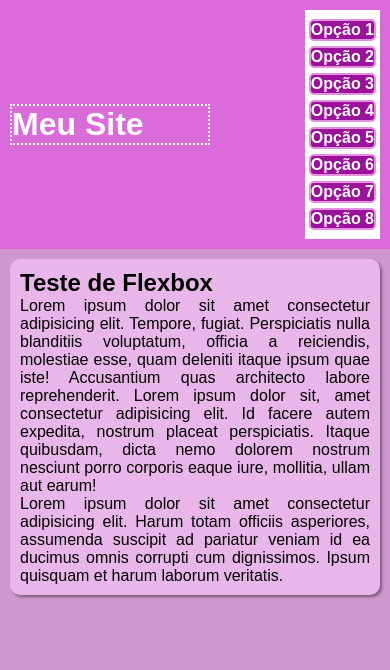
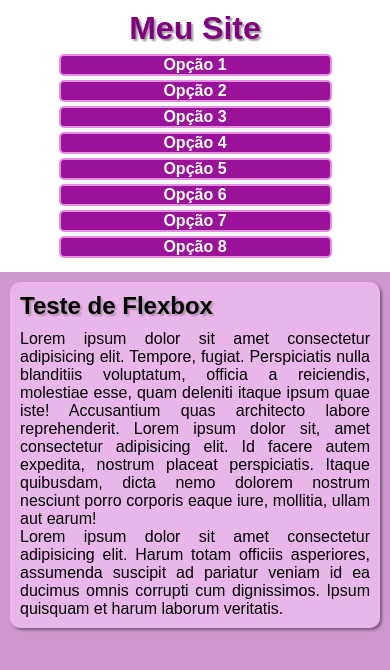
Before and after one commit to Bianca-0603/Aulas, a plain HTML site: page Curso- Gauanabara/FLEXBOX/site-com-flexbox.html in a window 390 px wide. Drawn offline with Linux system fonts and the light colour scheme.

Commit message:
Menu Flexbox com Media Queries

```diff
--- /dev/null
+++ b/Curso- Gauanabara/FLEXBOX/mediaqueries-site.css
@@ -0,0 +1,20 @@
+
+@media (max-width: 580px) {
+    header, header > nav {
+        background-color:  white;
+        color: purple;
+        text-align: center;
+        flex-flow: column nowrap;
+    }
+
+    h1 {
+        flex-basis: 40px;
+    }
+
+nav, a {
+    width: 70vw;
+    justify-content: center;
+    align-items: center;
+}
+
+}
--- a/Curso- Gauanabara/FLEXBOX/site-com-flexbox.html
+++ b/Curso- Gauanabara/FLEXBOX/site-com-flexbox.html
@@ -4,6 +4,7 @@
     <meta charset="UTF-8">
     <meta name="viewport" content="width=device-width, initial-scale=1.0">
 <link rel="stylesheet" href="site.css">
+<link rel="stylesheet" href="mediaqueries-site.css">
 
     <title>Site com Flexbox</title>
 </head>
@@ -12,7 +13,6 @@
 <header>
 <h1>Meu Site</h1>
 <nav>
-<menu>
     <a href="#">Opção 1</a>
     <a href="#">Opção 2</a>
     <a href="#">Opção 3</a>
@@ -21,7 +21,7 @@
     <a href="#">Opção 6</a>
     <a href="#">Opção 7</a>
     <a href="#">Opção 8</a>
-</menu>
+
 </nav>
 </header>
 
--- a/Curso- Gauanabara/FLEXBOX/site.css
+++ b/Curso- Gauanabara/FLEXBOX/site.css
@@ -18,28 +18,32 @@ background-color: rgb(219, 106, 219);
 color: white;
 padding: 10px;
 display: flex;
-flex-flow: row nowrap;
+flex-flow: row wrap;
 justify-content: space-between;
 align-items: center;
 
 }
 
 h1 {
-border: 2px dotted white;
+/* border: 2px dotted rgb(0, 0, 0);    */
+text-shadow: 2px 2px 2px rgba(0, 0, 0, 0.411);
 justify-content: center;
 align-items: center;
-flex: 0 0 200px;
+flex: 0 0 150px;
 }
 
 nav {
-border: 2px dotted white;
+/* border: 2px dotted rgb(19, 19, 19);  */
 padding: 2px;
 display: flex;
+flex-flow: row wrap;
 justify-content: flex-end;
 }
 
 
 a {
+display: flex;
+justify-content: flex-end;
 flex: 1 1 auto;
 background-color: rgb(153, 18, 153);
 border: 2px solid rgb(228, 144, 224);
@@ -51,14 +55,12 @@ font-size: 1em;
 text-decoration: none;
 padding: 5x;
 margin: 2px 2px;
-display: flex;
-flex-flow: column wrap;
 }
 
 a:hover {
     background-color: white;
     color: purple;
-transition: 0.8s;
+    transition: 0.8s;
 }
 
 main {
@@ -69,22 +71,13 @@ main {
     box-shadow: 2px 2px 3px rgba(0, 0, 0, 0.411);
 }
 
+h2 {
+    text-shadow: 2px 2px 2px rgba(54, 53, 53, 0.322);
+    font-weight: bold;
+    margin-bottom: 10px;
+}
+
 p {
     font-weight: 500;
     text-align: justify;
 }
-
-@media (max-width: 580px) {
-    header nav {
-        background-color:  white;
-        color: purple;
-        flex-flow:  column nowrap;
-        align-items: flex-start;
-    }
-
-
-    a {
-        flex: 1 1 100%;
-        margin: 5px 0;
-    }
-}
```
